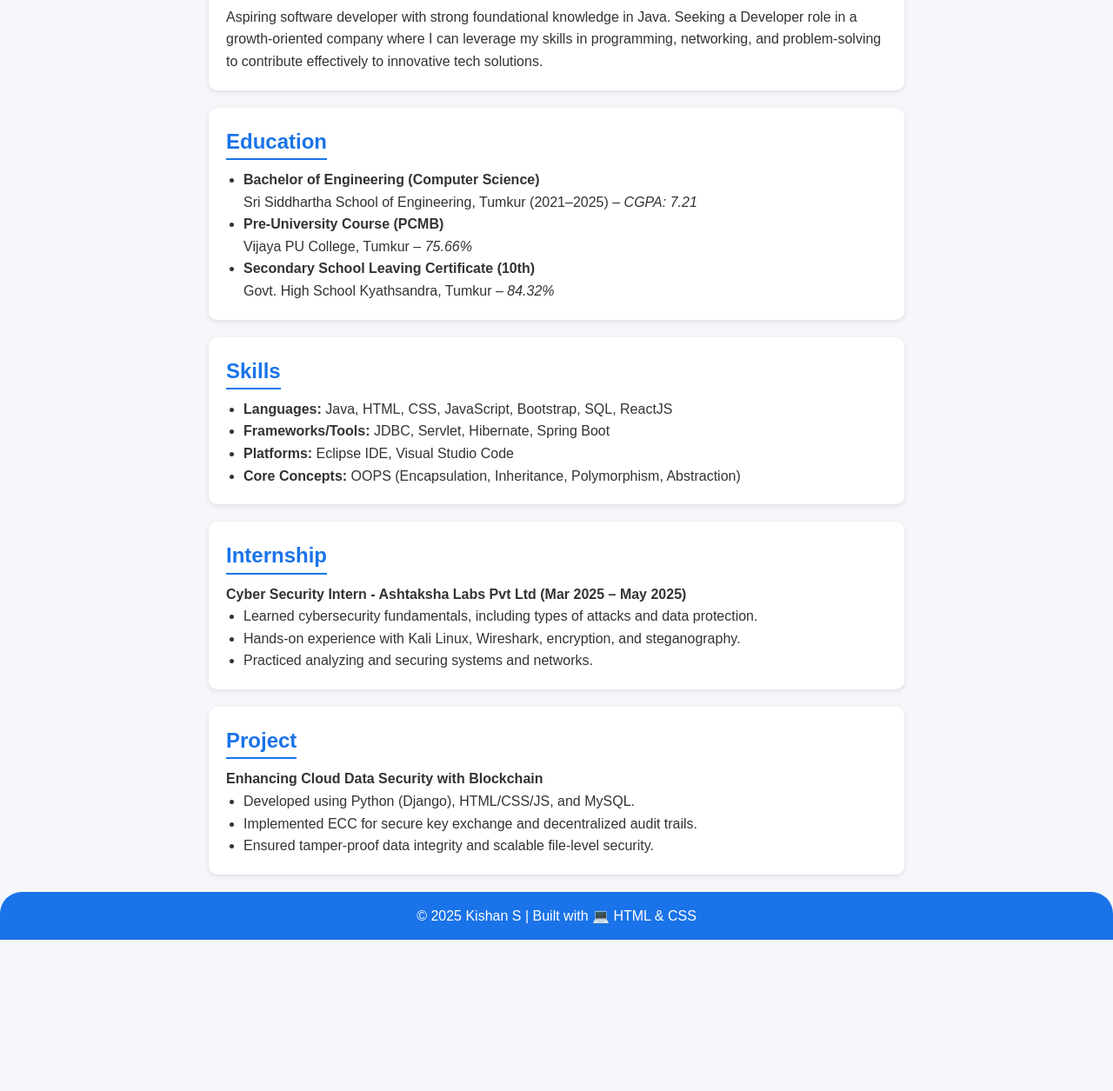
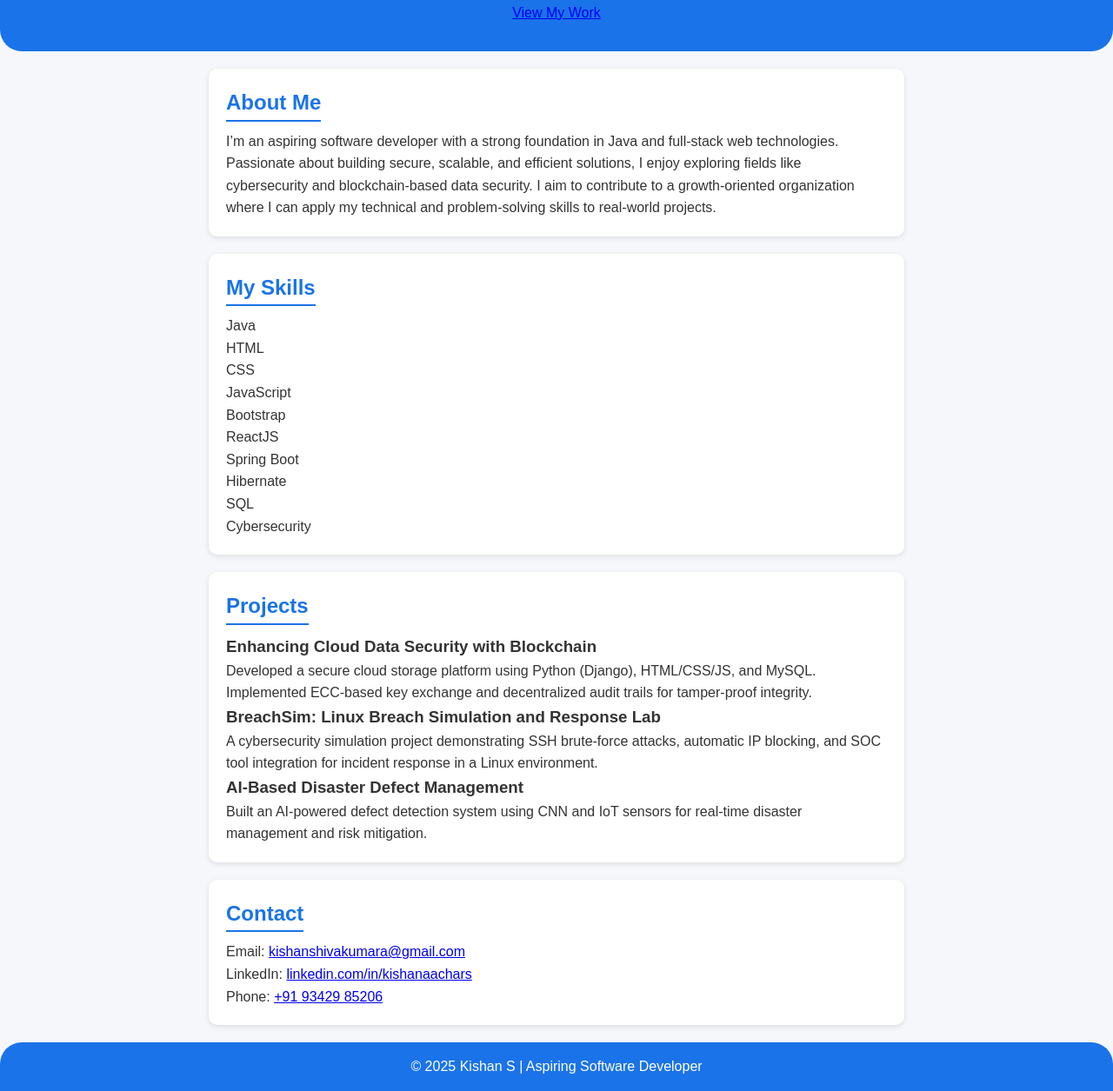
Before and after one commit to kishan-MARVEL/My-Portfolio, a plain HTML site: page index.html in a window 1280 px wide. Shown: the part 268-1523 px from the top of the page at 87% size. Before the commit the page ends 1349 px from the top, so only its background shows below. Drawn offline with Linux system fonts and the light colour scheme.

Commit message:
Revise index.html for improved portfolio presentation
Updated the portfolio page to reflect a more professional layout and added new project details.

```diff
--- a/index.html
+++ b/index.html
@@ -3,80 +3,97 @@
 <head>
   <meta charset="UTF-8">
   <meta name="viewport" content="width=device-width, initial-scale=1.0">
-    <title>Kishan S | Portfolio</title>
+  <title>Kishan S | Software Developer</title>
   <link rel="stylesheet" href="portf.css">
 </head>
 <body>
+
+  <!-- Header Section -->
   <header>
-        <h1>KISHAN S</h1>
+    <nav>
+      <h1 class="logo">Kishan<span>.</span></h1>
+      <ul>
+        <li><a href="#about">About</a></li>
+        <li><a href="#skills">Skills</a></li>
+        <li><a href="#projects">Projects</a></li>
+        <li><a href="#contact">Contact</a></li>
+      </ul>
+    </nav>
+    <div class="hero">
+      <h2>Hello, I'm <span>Kishan S</span></h2>
       <p>Aspiring Software Developer | Java | Web Development | Cybersecurity Enthusiast</p>
-        <div class="contact">
-            <a href="mailto:kishanshivakumara@gmail.com">Email</a> |
-            <a href="tel:+919342985206">+91 93429 85206</a> |
-            <a href="https://linkedin.com/in/kishanaachars" target="_blank">LinkedIn</a>
+      <a href="#projects" class="btn">View My Work</a>
     </div>
   </header>
 
-    <section class="about">
-        <h2>Objective</h2>
+  <!-- About Section -->
+  <section id="about">
+    <h2>About Me</h2>
     <p>
-            Aspiring software developer with strong foundational knowledge in Java.
-            Seeking a Developer role in a growth-oriented company where I can leverage
-            my skills in programming, networking, and problem-solving to contribute
-            effectively to innovative tech solutions.
+      I’m an aspiring software developer with a strong foundation in Java and full-stack web technologies.
+      Passionate about building secure, scalable, and efficient solutions, I enjoy exploring fields like
+      cybersecurity and blockchain-based data security. I aim to contribute to a growth-oriented organization
+      where I can apply my technical and problem-solving skills to real-world projects.
     </p>
   </section>
 
-    <section class="education">
-        <h2>Education</h2>
-        <ul>
-            <li>
-                <strong>Bachelor of Engineering (Computer Science)</strong><br>
-                Sri Siddhartha School of Engineering, Tumkur (2021–2025) – <em>CGPA: 7.21</em>
-            </li>
-            <li>
-                <strong>Pre-University Course (PCMB)</strong><br>
-                Vijaya PU College, Tumkur – <em>75.66%</em>
-            </li>
-            <li>
-                <strong>Secondary School Leaving Certificate (10th)</strong><br>
-                Govt. High School Kyathsandra, Tumkur – <em>84.32%</em>
-            </li>
-        </ul>
+  <!-- Skills Section -->
+  <section id="skills">
+    <h2>My Skills</h2>
+    <div class="skills-container">
+      <div class="skill">Java</div>
+      <div class="skill">HTML</div>
+      <div class="skill">CSS</div>
+      <div class="skill">JavaScript</div>
+      <div class="skill">Bootstrap</div>
+      <div class="skill">ReactJS</div>
+      <div class="skill">Spring Boot</div>
+      <div class="skill">Hibernate</div>
+      <div class="skill">SQL</div>
+      <div class="skill">Cybersecurity</div>
+    </div>
   </section>
 
-    <section class="skills">
-        <h2>Skills</h2>
-        <ul>
-            <li><strong>Languages:</strong> Java, HTML, CSS, JavaScript, Bootstrap, SQL, ReactJS</li>
-            <li><strong>Frameworks/Tools:</strong> JDBC, Servlet, Hibernate, Spring Boot</li>
-            <li><strong>Platforms:</strong> Eclipse IDE, Visual Studio Code</li>
-            <li><strong>Core Concepts:</strong> OOPS (Encapsulation, Inheritance, Polymorphism, Abstraction)</li>
-        </ul>
+  <!-- Projects Section -->
+  <section id="projects">
+    <h2>Projects</h2>
+    <div class="project-container">
+      <div class="project-card">
+        <h3>Enhancing Cloud Data Security with Blockchain</h3>
+        <p>
+          Developed a secure cloud storage platform using Python (Django), HTML/CSS/JS, and MySQL.
+          Implemented ECC-based key exchange and decentralized audit trails for tamper-proof integrity.
+        </p>
+      </div>
+      <div class="project-card">
+        <h3>BreachSim: Linux Breach Simulation and Response Lab</h3>
+        <p>
+          A cybersecurity simulation project demonstrating SSH brute-force attacks, automatic IP blocking,
+          and SOC tool integration for incident response in a Linux environment.
+        </p>
+      </div>
+      <div class="project-card">
+        <h3>AI-Based Disaster Defect Management</h3>
+        <p>
+          Built an AI-powered defect detection system using CNN and IoT sensors for real-time disaster
+          management and risk mitigation.
+        </p>
+      </div>
+    </div>
   </section>
 
-    <section class="internship">
-        <h2>Internship</h2>
-        <p><strong>Cyber Security Intern - Ashtaksha Labs Pvt Ltd (Mar 2025 – May 2025)</strong></p>
-        <ul>
-            <li>Learned cybersecurity fundamentals, including types of attacks and data protection.</li>
-            <li>Hands-on experience with Kali Linux, Wireshark, encryption, and steganography.</li>
-            <li>Practiced analyzing and securing systems and networks.</li>
-        </ul>
+  <!-- Contact Section -->
+  <section id="contact">
+    <h2>Contact</h2>
+    <p>Email: <a href="mailto:kishanshivakumara@gmail.com">kishanshivakumara@gmail.com</a></p>
+    <p>LinkedIn: <a href="https://linkedin.com/in/kishanaachars" target="_blank">linkedin.com/in/kishanaachars</a></p>
+    <p>Phone: <a href="tel:+919342985206">+91 93429 85206</a></p>
   </section>
 
-    <section class="projects">
-        <h2>Project</h2>
-        <p><strong>Enhancing Cloud Data Security with Blockchain</strong></p>
-        <ul>
-            <li>Developed using Python (Django), HTML/CSS/JS, and MySQL.</li>
-            <li>Implemented ECC for secure key exchange and decentralized audit trails.</li>
-            <li>Ensured tamper-proof data integrity and scalable file-level security.</li>
-        </ul>
-    </section>
+  <!-- Footer -->
+  <footer>
+    <p>© 2025 Kishan S | Aspiring Software Developer</p>
+  </footer>
 
-    <footer>
-        <p>© 2025 Kishan S | Built with 💻 HTML & CSS</p>
-    </footer>
 </body>
 </html>
```
Lines whose indentation alone changed are shown as unchanged.
